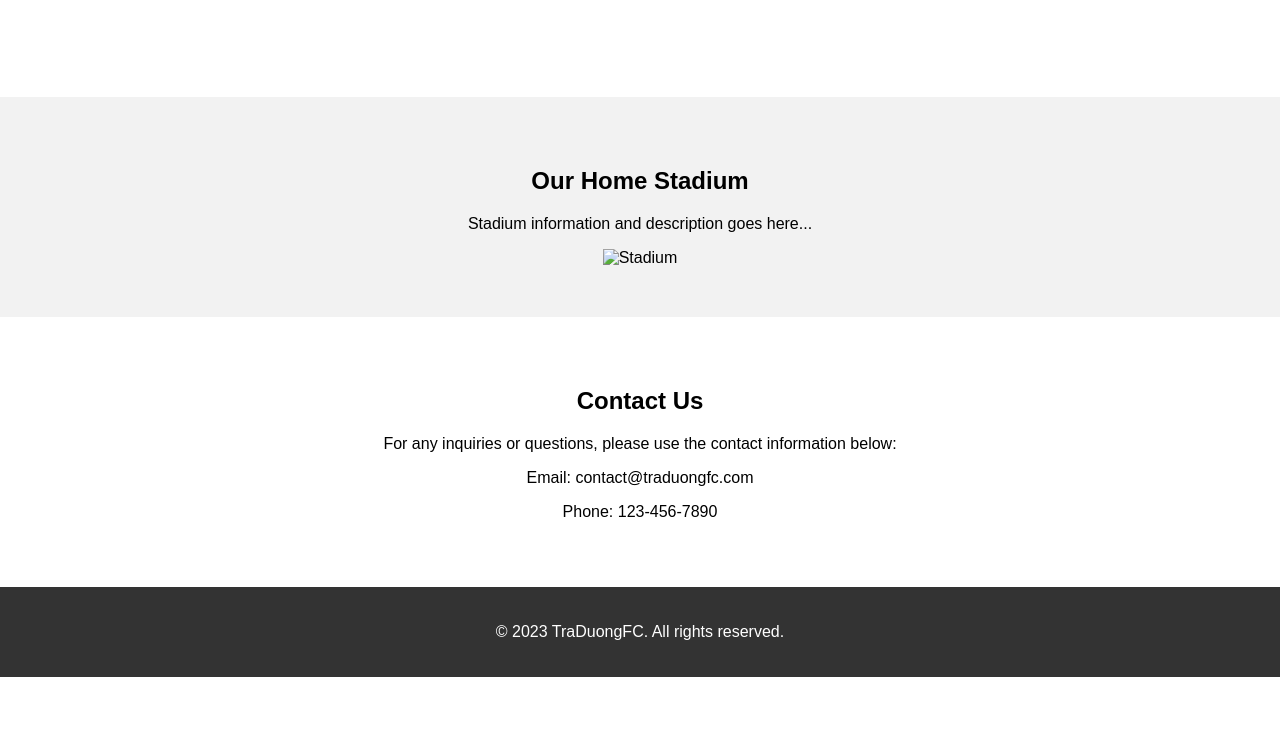
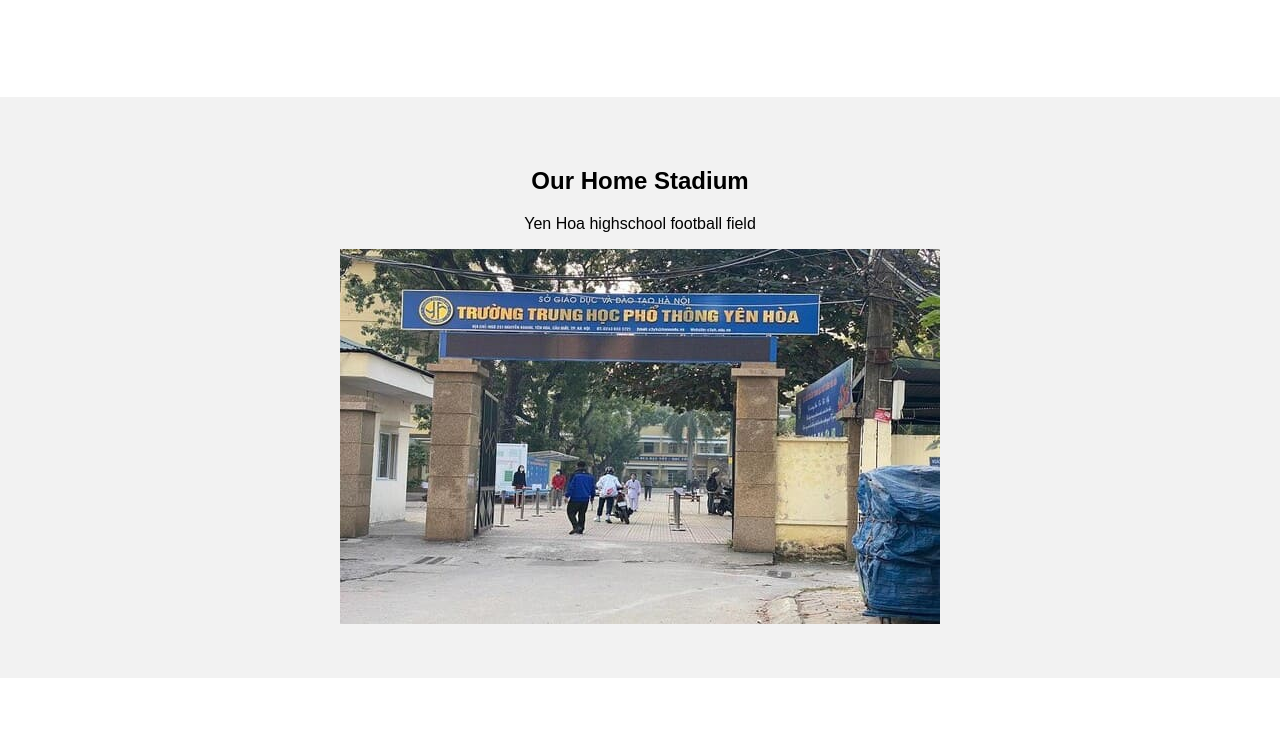
Before and after one commit to Nguyen020903/TraDuongFC.github.io, a plain HTML site: page index.html in a window 1280 px wide. Shown: the part 2035-2780 px from the top of the page. Before the commit the page ends 2712 px from the top, so only its background shows below. Drawn offline with Linux system fonts and the light colour scheme.

Commit message:
update images

```diff
--- a/index.html
+++ b/index.html
@@ -272,8 +272,8 @@
 
     <section id="stadium">
         <h2>Our Home Stadium</h2>
-        <p>Stadium information and description goes here...</p>
-        <img src="stadium.jpg" alt="Stadium">
+        <p>Yen Hoa highschool football field</p>
+        <a href="https://goo.gl/maps/UKVSifj4FsybZAHs9"><img src="image\Yen_hoa.jpg" alt="Stadium"></a>
     </section>
 
     <section id="contact">
```
Also changed, not shown: image/Yen_hoa.jpg (added).
